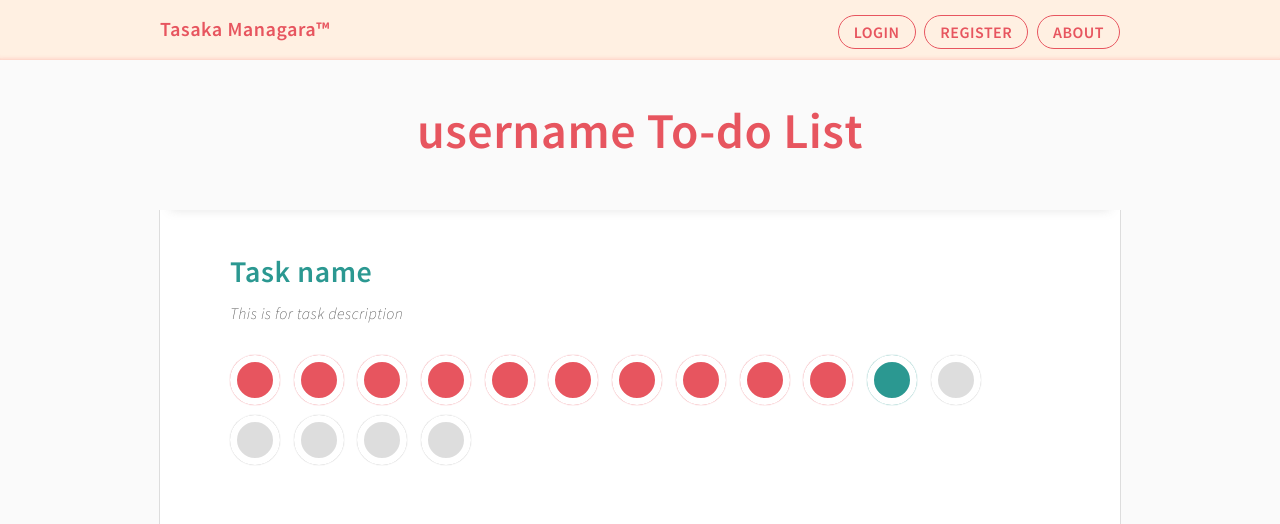
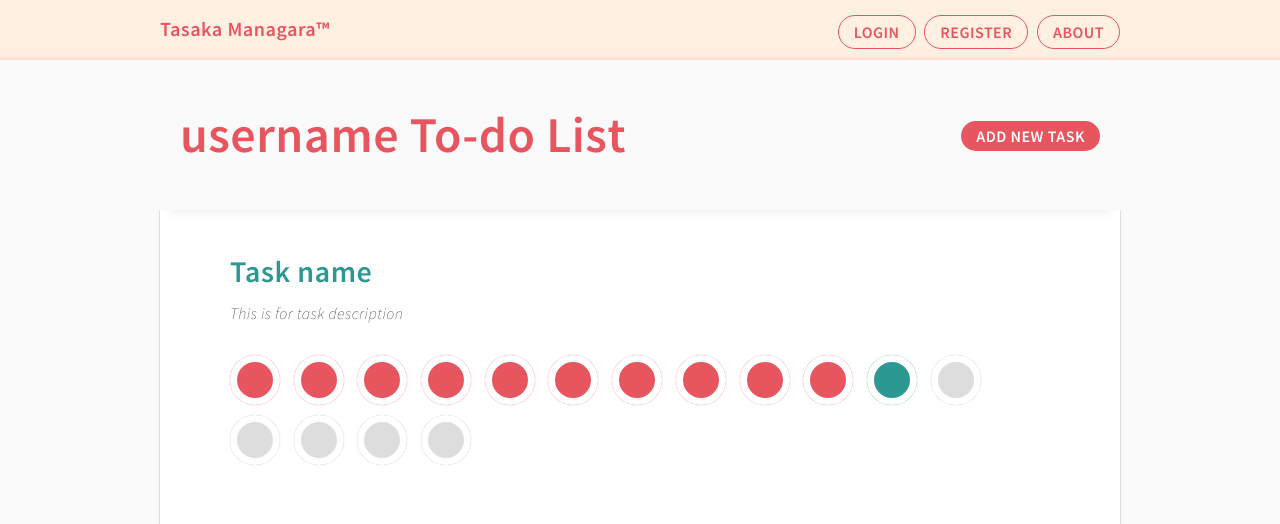
Before and after one commit to zuyetawarmatik/CP3101B-assignment1, a PHP site: page /view/tasks.view.php in a window 1280 px wide. Shown: the top 524 px of the page. Run offline with PHP 8.4, Linux system fonts and the light colour scheme; data that the repository does not hold is empty; some libraries are stand-ins or nearby versions.

Commit message:
Add new task btn

```diff
--- a/view/asset/css/tasks.view.css
+++ b/view/asset/css/tasks.view.css
@@ -13,18 +13,37 @@
 	box-shadow: 0 1rem 1rem -1rem rgba(121,121,121, 0.2);
 }
 
+#title-section-content #title-box {
+	float: left;
+	margin-left: 2rem;
+	width: 58rem;
+	height: 15rem;
+	display: table;
+}
+
 #title-section-content h1 {
-	position: absolute;
-  	top: 0; left: 0; bottom: 0; right: 0;
-  	margin: auto;
-  	width: 96rem;
-  	height: 3rem;
+	display: table-cell;
+	vertical-align: middle;
 	color: #e7555f;
-	text-align: center;
+	text-align: left;
 	font-size: 5rem;
 	font-weight: 600;
+	line-height: 105%;
 }
 
+#title-section-content #btn-box {
+	margin-left: 60rem;
+	width: 36rem;
+	height: 3rem;
+	text-align: right;
+	padding: 6.5rem 0 5.5rem;
+}
+
+#btn-box a.button {
+	height: 5rem;
+	margin-right: 2rem;
+	margin-top: 10rem;
+}
 
 #main-section {
 	margin-top: 21rem;
--- a/view/tasks.view.php
+++ b/view/tasks.view.php
@@ -8,7 +8,12 @@
 		<?php include('include/top_section.inc'); ?>
 		<section id="title-section">
 			<div id="title-section-content">
-				<h1><?php echo 'username' ?> To-do List</h1>
+				<div id="title-box">
+					<h1><?php echo 'username' ?> To-do List</h1>
+				</div>
+				<div id="btn-box">
+					<a class="button" href='/task/add'>Add new task</a>
+				</div>
 			</div>
 		</section>
 		<section id="main-section">
```
